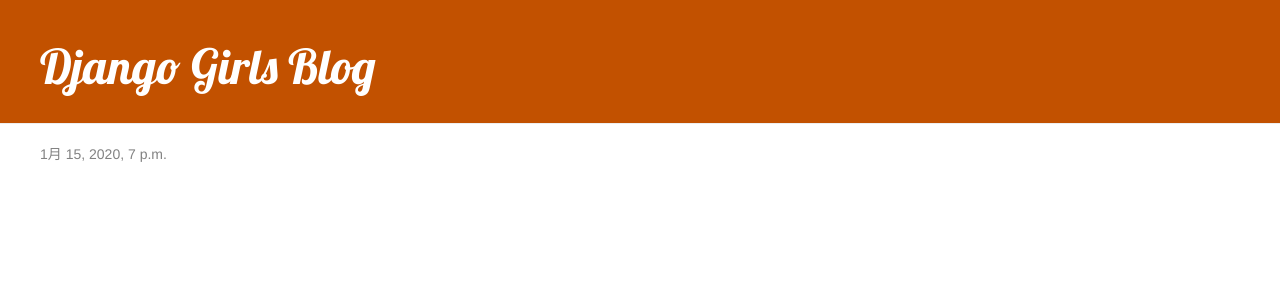
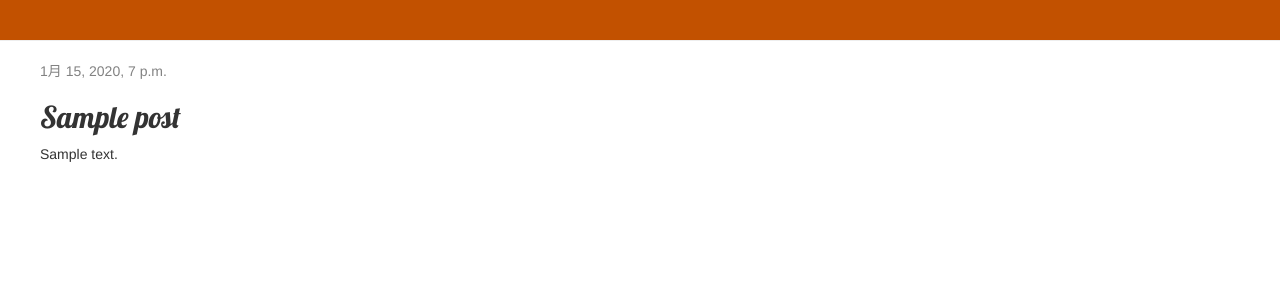
Before and after one commit to ko-kuboi/my-first-blog, a Django app: page /post/1/ in a window 1280 px wide. Shown: the top 300 px of the page. Run offline with Django 3.2, Linux system fonts and the light colour scheme; tables that the repository leaves empty hold one stand-in row (values such as "Sample post"); some libraries are stand-ins or nearby versions.

Commit message:
Added views to vreate/edit blog post inside the site.

```diff
--- a/blog/templates/blog/base.html
+++ b/blog/templates/blog/base.html
@@ -16,7 +16,10 @@
 	</head>
 	<body>
 		<div class="page-header">
-			<h1><a href="/">Django Girls Blog</a></h1>
+			{% if user.is_authenticated %}
+				<a href="{% url 'post_new' %}" class="top-menu"><span class="glyphicon glyphicon-plus"></span>
+				<h1><a href="/">Django Girls Blog</a></h1>
+			{% endif %}
 		</div>
 
 		<div class="content container">
--- a/blog/templates/blog/post_detail.html
+++ b/blog/templates/blog/post_detail.html
@@ -9,5 +9,10 @@
 				{{ post.published_date }}
 			</div>
 		{% endif %}
+		{% if user.is_authenticated %}
+			<a class="btn btn-default" href="{% url 'post_edit' pk=post.pk %}"><span class="glyphicon glyphicon-pencil"></span></a>
+		{% endif %}
+		<h2>{{ post.title }}</h2>
+		<p>{{ post.text|linebreaksbr }}</p>
 	</div>
 {% endblock %}
--- a/blog/urls.py
+++ b/blog/urls.py
@@ -6,4 +6,6 @@
 urlpatterns = [
 	path('', views.post_list, name = 'post_list'),
 	path('post/<int:pk>/', views.post_detail, name = 'post_detail'),
+	path('post/new/', views.post_new, name = 'post_new'),
+	path('post/<int:pk>/edit/', views.post_edit, name = 'post_edit'),
 ]
--- a/blog/views.py
+++ b/blog/views.py
@@ -1,8 +1,9 @@
 # blog/views
 
-from django.shortcuts import render, get_object_or_404
+from django.shortcuts import render, get_object_or_404, redirect
 from django.utils import timezone
 from .models import Post
+from .forms import PostForm
 
 def post_list(request):
 	posts = Post.objects.filter(published_date__lte = timezone.now()).order_by('published_date')
@@ -11,3 +12,30 @@
 def post_detail(request, pk):
 	post = get_object_or_404(Post, pk = pk)
 	return render(request, 'blog/post_detail.html', {'post': post})
+
+def post_new(request):
+	if request.method == "POST":
+		form = PostForm(request.POST)
+		if form.is_valid():
+			post = form.save(commit = False)
+			post.author = request.user
+			post.published_date = timezone.now()
+			post.save()
+			return redirect('post_detail', pk = post.pk)
+	else:
+		form = PostForm
+	return render(request, 'blog/post_edit.html', {'form':form})
+
+def post_edit(request, pk):
+	post = get_object_or_404(Post, pk = pk)
+	if request.method == 'POST':
+		form = PostForm(request.POST, instance = post)
+		if form.is_valid():
+			post = form.save(commit = False)
+			post.author = request.user
+			post.published_date = timezone.now()
+			post.save()
+			return redirect('post_detail', pj = post.pk)
+	else:
+		form = PostForm(instance = post)
+	return render(request, 'blog/post_edit.html', {'form':form})
```
Also changed, not shown: blog/forms.py (added, +10 -0 lines), blog/templates/blog/post_edit.html (added, +11 -0 lines).
